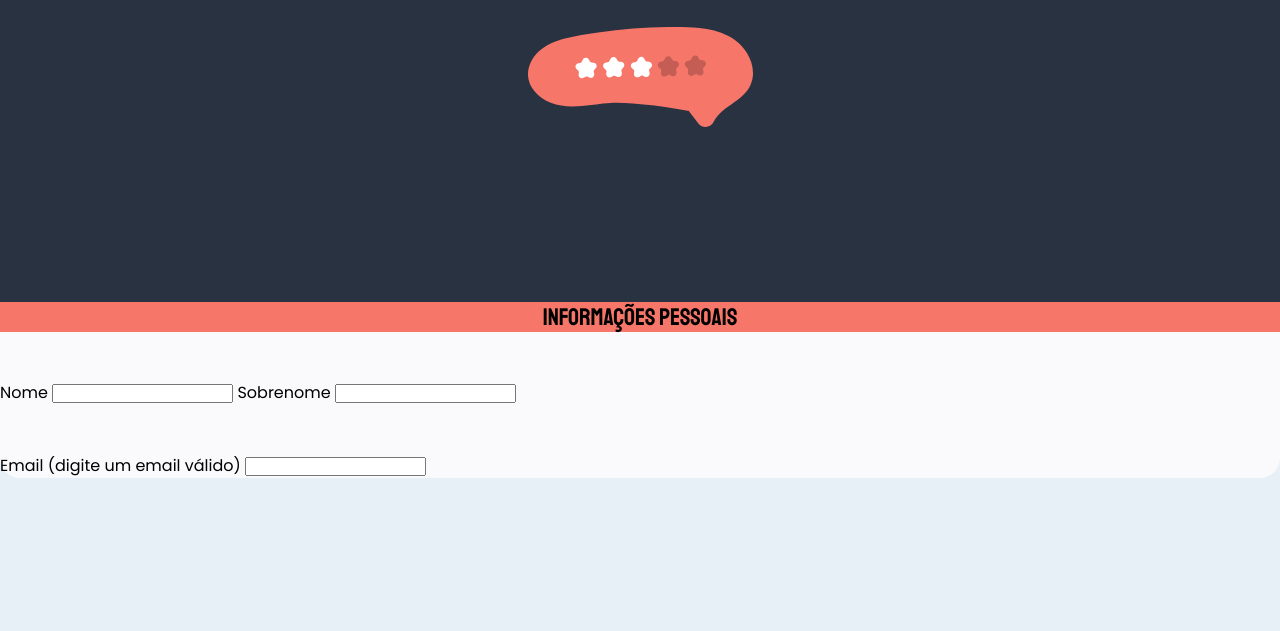
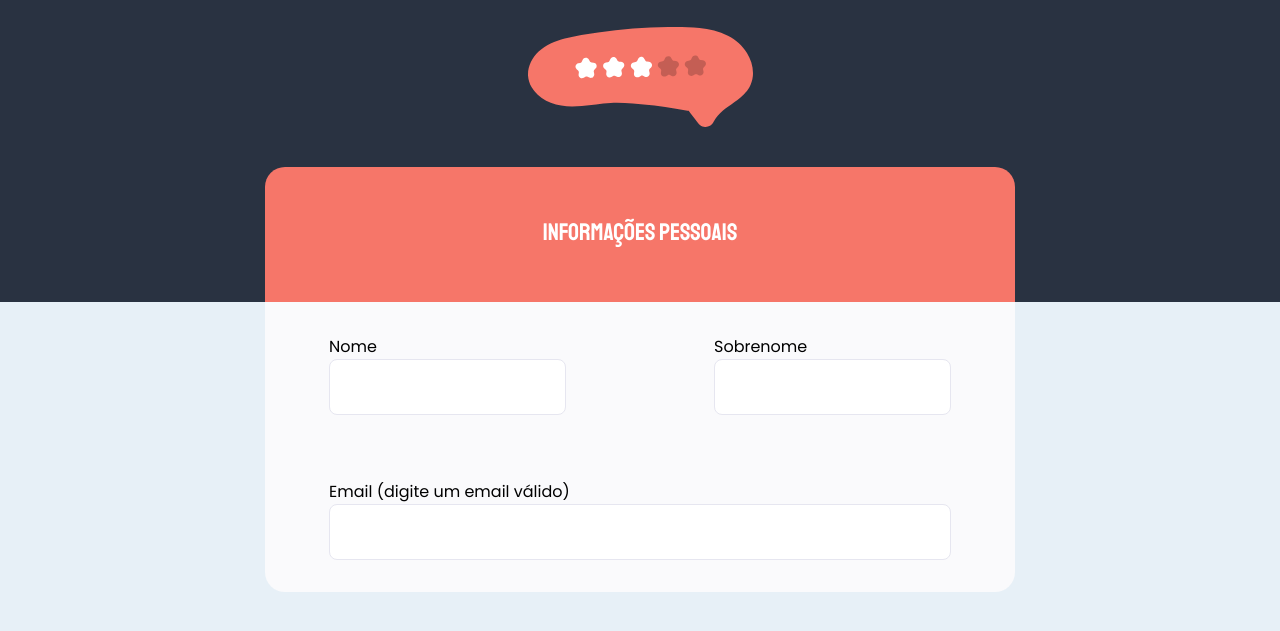
Before and after one commit to dancarvalho09/Curso-Explorer-Rocketseat, a plain HTML site: page Desafios/Formulario02/index.html in a window 1280 px wide. Shown: the part 163-794 px from the top of the page. Drawn offline with Linux system fonts and the light colour scheme.

Commit message:
Form02 Challenge Update

```diff
--- a/Desafios/Formulario02/index.html
+++ b/Desafios/Formulario02/index.html
@@ -12,22 +12,29 @@
       <h1>Avalie a sua mentoria</h1>
       <p>Chegou a hora de avaliar o seu mentor. Bora lá?</p>
       <img src="images/img1.svg" alt="Balão de fala com estrelas">
+
+      <section class="fieldset-color">
+        <fieldset>
+          <legend class="title">Informações pessoais</legend>
+        </fieldset>
+      </section>
     </section>
   </header>
   <form action="#">
-    <section class="fieldset-color">
-      <fieldset>
-        <legend>Informações pessoais</legend>
-      </fieldset>
-    </section>
 
-    <!-- Informações pessoais -->
-    <section class="input-wrapper">
-      <section id="full-name">
-        <label for="first-name">Nome</label>
-        <input type="text" name="first-name" id="first-name">
-        <label for="last-name">Sobrenome</label>
-        <input type="text" name="last-name" id="last-name">
+    <!-- Seção Informações pessoais -->
+    <section id="full-name">
+      <section class="surname">
+        <section class="input-wrapper">
+            <label for="first-name">Nome</label>
+            <input type="text" name="first-name" id="first-name">
+        </section>
+      </section>
+      <section class="surname">
+        <section class="input-wrapper">
+          <label for="last-name">Sobrenome</label>
+          <input type="text" name="last-name" id="last-name">
+        </section>
       </section>
     </section>
 
--- a/Desafios/Formulario02/style.css
+++ b/Desafios/Formulario02/style.css
@@ -49,25 +49,56 @@ section.header img {
   margin-top: 30px;
 }
 
+header section.fieldset-color {
+  width: 750px;
+  height: 135px;
+  color: white;
+  background-color: #F67669;
+  border-radius: 20px 20px 0 0;
+  margin: 30px auto;
+}
+
+header fieldset {
+  border: none;
+}
+
+header legend.title {
+  font-family: 'Staatliches', cursive;
+  font-size: 24px;
+  text-transform: uppercase;
+  margin: auto;
+  padding: 50px;
+}
+
+
 /* Form */
 
 form {
+  width: 750px;
   background-color: #FAFAFC;
-  border-radius: 20px;
+  border-radius: 0 0 20px 20px;
   display: flex;
   flex-direction: column;
-  gap: 48px;
-  /* margin-top: 38px; */
-  /* padding: 64px; */
+  margin: auto;
 }
 
-section.fieldset-color {
-  background-color: #F67669;
-}
-fieldset {
-  font-family: 'Staatliches', cursive;
-  font-size: 24px;
-  text-align: center;
-  border: none;
-  text-transform: uppercase;
-}
+section.input-wrapper {
+  margin: 32px 64px;
+ }
+
+input {
+  width: 100%;
+  height: 56px;
+  border: 1px solid #E6E6F0;
+  border-radius: 8px;
+  padding-left: 5px;
+ }
+
+ section#full-name {
+  display: flex;
+  gap: 20px;
+ }
+
+ section.surname {
+  width: 100%;
+ }
```
